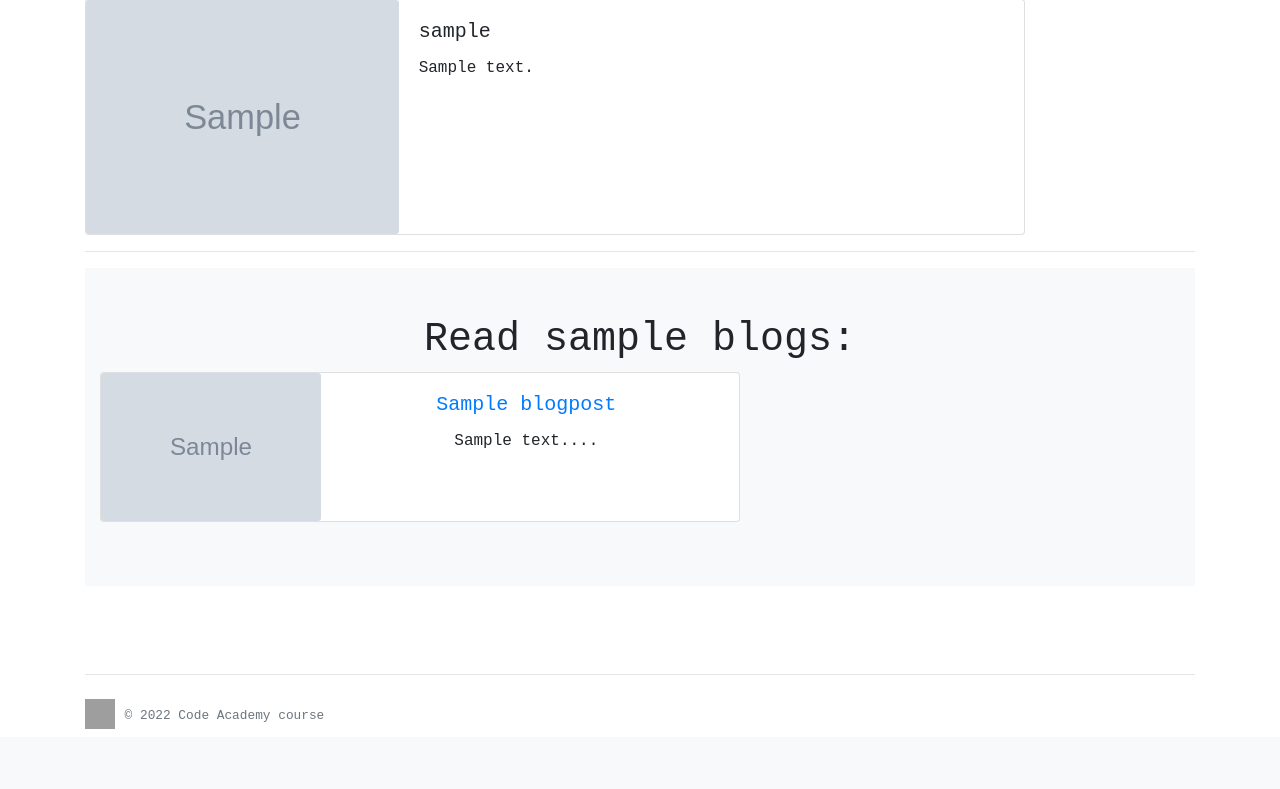
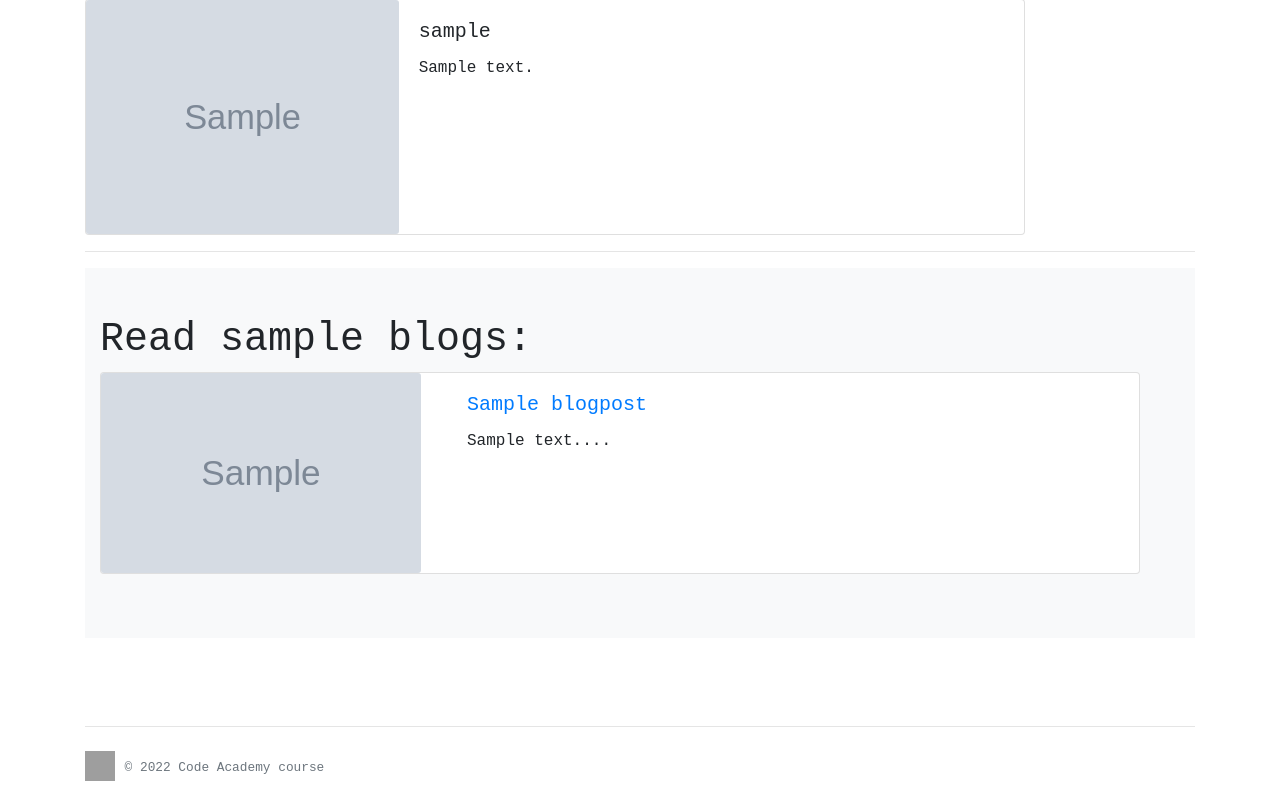
Before and after one commit to exnihiloo/ptu_blog, a Django app: page /user_profiles/1/profile in a window 1280 px wide. Shown: the part 157-946 px from the top of the page. Before the commit the page ends 886 px from the top, so only its background shows below. Run offline with Django 4.2, Linux system fonts and the light colour scheme; tables that the repository leaves empty hold one stand-in row (values such as "Sample post"); grey boxes marked "Sample" are stand-in pictures; some libraries are stand-ins or nearby versions; grey boxes are pictures that could not be loaded.

Commit message:
edited html links with styling

```diff
--- a/user_profile/templates/other_profile.html
+++ b/user_profile/templates/other_profile.html
@@ -5,8 +5,8 @@
 
 <style>
     .blog-img img {
-        width: 220px;
-        height: 148px;
+        width: 320px;
+        height: 200px;
     }
 </style>
 
@@ -27,11 +27,11 @@
 </div>
 <hr>
 <div class="album py-5 bg-light">
-    <div class="container text-center">
+    <div class="container">
         <h1>Read {{ page_user.user.username }} blogs:</h1>
         {% if page_user.user.blog_posts %}
             {% for blogpost in page_user.user.blog_posts.all %}
-            <div class="card mb-3" style="max-width: 640px; max-height: 150px;">
+            <div class="card mb-3" style="max-width: 1040px; max-height: 250px;">
                 <div class="row no-gutters">
                 <div class="col-md-4">
                     <div class="blog-img">
@@ -41,7 +41,7 @@
                 <div class="col-md-8">
                     <div class="card-body">
                     <a href="{% url 'blogview' blogpost.pk %}"><h5 class="card-title">{{ blogpost.title }}</h5></a>
-                    <p class="card-text">{{ blogpost.body|slice:":50"|safe }}...</p>
+                    <p class="card-text">{{ blogpost.body|slice:":250"|safe }}...</p>
                     </div>
                 </div>
                 </div>
--- a/user_profile/templates/registration/password_reset_complete.html
+++ b/user_profile/templates/registration/password_reset_complete.html
@@ -1,6 +1,7 @@
 {% extends "base.html" %}
 {% block title%}Password reset successful{% endblock title%}
 {% block content %}
-  <h1>Password changed successfully!</h1>
-  <p><a href="{% url 'login' %}">log in</a> again</p>
+  <h1 class='mt-2'>Password changed successfully!</h1>
+  <p><a href="{% url 'login' %}">Log in</a> again</p>
+  <br/><br/><br/><br/><br/><br/><br/><br/><br/><br/><br/><br/><br/>
 {% endblock %}
--- a/user_profile/templates/registration/password_reset_done.html
+++ b/user_profile/templates/registration/password_reset_done.html
@@ -1,6 +1,7 @@
 {% extends 'base.html' %}
 {% block title%}Password reset email sent {{ block.super}} {% endblock title%}
 {% block content%}
-<h1>Password reset email sent </h1>
+<h1 class="mt-2">Password reset email sent </h1>
 <p> We have sent you an email with password reset link for your account.</p>
+<br/><br/><br/><br/><br/><br/><br/><br/><br/><br/><br/><br/><br/>
 {% endblock content%}
--- a/user_profile/templates/user_readlater.html
+++ b/user_profile/templates/user_readlater.html
@@ -44,4 +44,5 @@
   <p class="card-text">No blogs have been added to your read later list yet.</p>
   {% endif %}
 </div>
+<br/><br/><br/><br/><br/><br/><br/>
 {% endblock content %}
```
Also changed, not shown: blog/templates/delete_blog.html (+7 -4 lines), user_profile/templates/myblogs.html (+8 -0 lines), user_profile/templates/registration/password_reset_confirm.html (+14 -3 lines), user_profile/views.py (line endings or trailing spaces).
